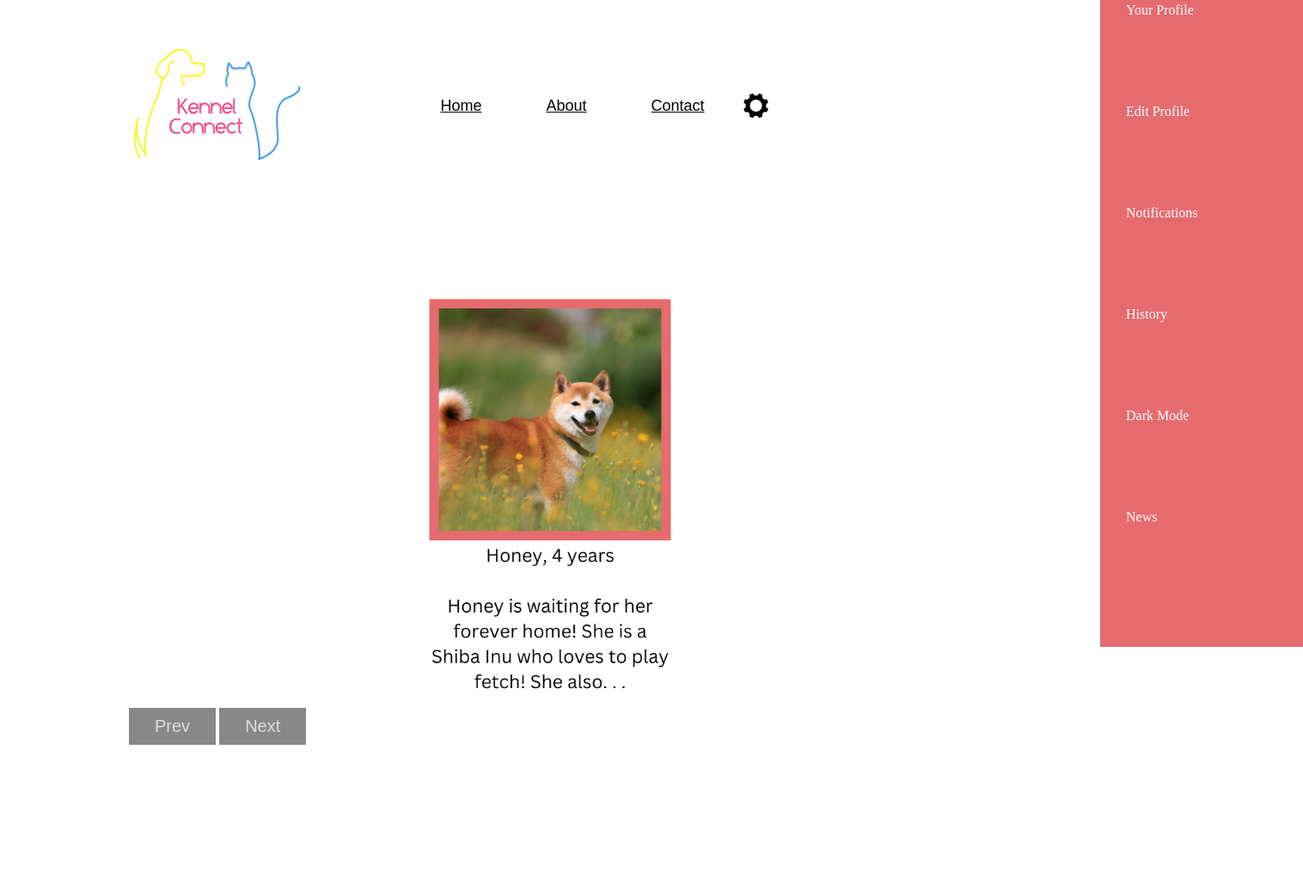
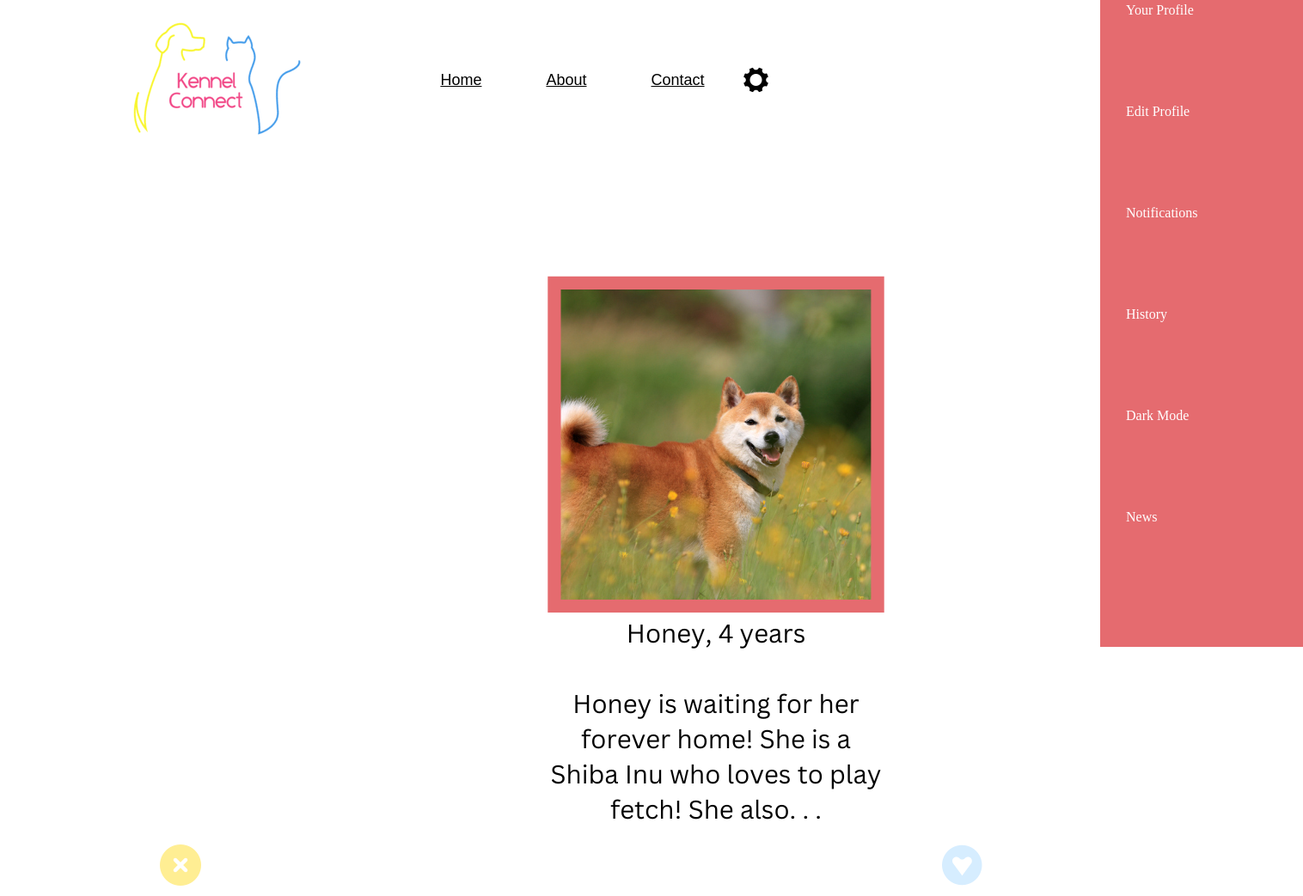
Before and after one commit to KatieC586/KennelConnect-Master, a plain HTML site: page home.html in a window 1280 px wide. Shown: the part 47-1090 px from the top of the page at 86% size, 1516 px wide, since content can reach past the window. Before the commit the page ends 994 px from the top, so only its background shows below. Drawn offline with Linux system fonts and the light colour scheme.

Commit message:
i'm trying to fix the buttons lol it's still not done

```diff
--- a/css/homestyle.css
+++ b/css/homestyle.css
@@ -8,7 +8,7 @@
     /*margin:10px;*/
     padding-bottom: 20px;
     margin-bottom:20px;
-    margin-top:80px;
+    margin-top:50px;
 }
 
 .navbar{
@@ -96,8 +96,8 @@ bar ul li a:hover::after{
     padding: 10px;
     display:flex;
     /*margin-top:80px;*/
-    margin-left: 20px;
-    margin-right:20px;
+    margin-left: 10px;
+    margin-right:10px;
     /*width:1000px;*/
     /*width: 861px border: 2px solid #000000;*/
     float:left;
@@ -396,26 +396,32 @@ color:#fff;
 
 /*img-slider*/
 
-.slider{
-	margin:50px auto;
-	width:100%;
-}
+.L-button {
+    padding: 12px 16px;
+    font-size: 3rem;
+    margin-left:20px;
+    cursor: pointer;
+    width:50px;
+    position:relative;
+    float:left;
 
-.img-box img{
-	width:100%;
-}
+  }
 
-.btn{
-	border:none;
-	outline:none;
-	background:#888;
-	padding:10px 30px;
-	font-size: 20px;
-	color:#ddd;
-	cursor: pointer;
-	margin:10px auto;
-}
+  /* Darker background on mouse-over */
+  .button:hover {
+    background-color: #fde74c;
+  }
+  .R-button {
+    padding: 12px 16px;
+    font-size: 3rem;
+    margin-left:20px;
+    cursor: pointer;
+    width:50px;
+    position:relative;
+    float:right;
+  }
 
-.btn:hover{
-	background: #111;
-}
+  /* Darker background on mouse-over */
+  .button:hover {
+    background-color: #fde74c;
+  }
--- a/home.html
+++ b/home.html
@@ -3,7 +3,7 @@
     <meta charset="UTF-8">
     <title>Kennel Connect</title>
     <link href="css/homestyle.css" rel="stylesheet" type="text/css" />
-    <!--<script src="//code.jquery.com/jquery-1.11.3.min.js"></script>-->
+    <script src="https://kit.fontawesome.com/10ddbc535d.js" crossorigin="anonymous"></script>
 </head>
 
 <body>
@@ -51,14 +51,15 @@
 </script>
 
 <!--photo slider test-->
+<!--<link rel="stylesheet" href="https://cdnjs.cloudflare.com/ajax/libs/font-awesome/4.7.0/css/font-awesome.min.css"><i class="fa fa-close"></i>-->
 
 		<div class="slider">
 			<div class="img-box">
 				<img src="pics/Your paragraph text.png" class="slider-img">
 			</div>
 
-			<button class="btn" onclick="prev()">Prev</button>
-			<button class="btn" onclick="next()">Next</button>
+			<div class="L-button" onclick="prev()" id="button"><i class="fa-solid fa-circle-xmark" style="color: #ffee93;" size=width: 100px; height:100px;></i></button></div>
+			<div class="R-button" onclick="next()" id="button"><i class="fa-brands fa-gratipay" style="color: #d6edff;"></i></button></div>
 		</div>
 
 		<!--<script src="js/main.js"></script>-->
@@ -86,7 +87,6 @@ function setImg(){
             </script>
 
 
-
     </div><!--container-bottom-->
 </div><!--container-->
 
```
Lines whose indentation alone changed are shown as unchanged.
